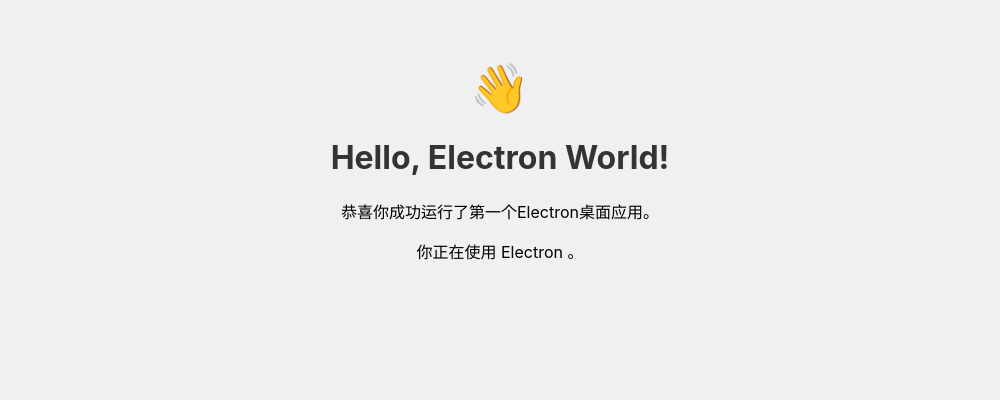
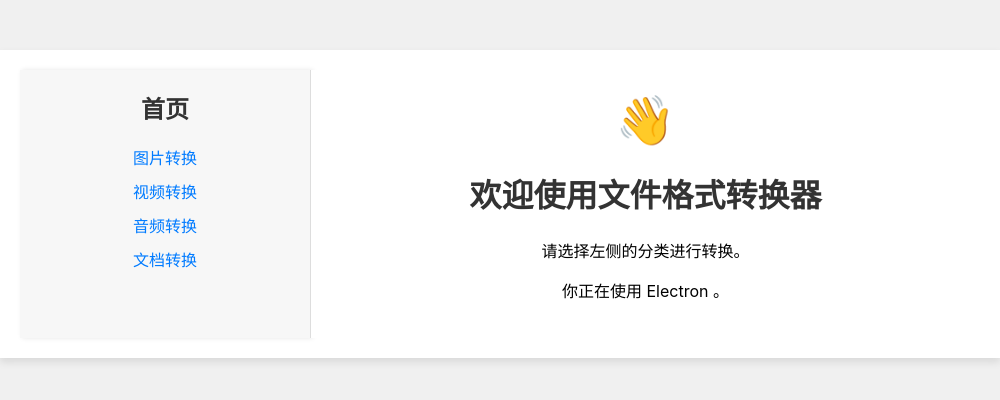
Before and after one commit to leowmx1/FormatTransformer, an Electron app: page index.html in a window 1000 px wide. Drawn offline with Linux system fonts and the light colour scheme.

Commit message:
Design UI

```diff
--- a/index.html
+++ b/index.html
@@ -1,8 +1,10 @@
 <!DOCTYPE html>
-<html>
+<html lang="zh-CN">
 <head>
     <meta charset="UTF-8">
-    <title>我的第一个Electron应用</title>
+    <meta name="viewport" content="width=device-width, initial-scale=1.0">
+    <title>文件格式转换器</title>
+    <link rel="stylesheet" href="styles.css">
     <style>
         body {
             font-family: -apple-system, BlinkMacSystemFont, 'Segoe UI', Roboto, sans-serif;
@@ -17,13 +19,63 @@
             font-size: 48px;
             margin-bottom: 20px;
         }
+        .container {
+            display: flex;
+            max-width: 1200px;
+            margin: 0 auto;
+            padding: 20px;
+            background-color: #fff;
+            box-shadow: 0 4px 8px rgba(0, 0, 0, 0.1);
+        }
+        .sidebar {
+            flex: 0 0 250px;
+            padding: 20px;
+            background-color: #f7f7f7;
+            border-right: 1px solid #ddd;
+        }
+        .sidebar h2 {
+            font-size: 24px;
+            margin-bottom: 20px;
+            color: #333;
+        }
+        .sidebar ul {
+            list-style: none;
+            padding: 0;
+        }
+        .sidebar ul li {
+            margin-bottom: 10px;
+        }
+        .sidebar ul li a {
+            text-decoration: none;
+            color: #007bff;
+        }
+        .sidebar ul li a:hover {
+            text-decoration: underline;
+        }
+        .main-content {
+            flex: 1;
+            padding: 20px;
+        }
     </style>
 </head>
 <body>
-    <div class="logo">👋</div>
-    <h1>Hello, Electron World!</h1>
-    <p>恭喜你成功运行了第一个Electron桌面应用。</p>
-    <p>你正在使用 Electron <span id="electron-version"></span>。</p>
+    <div class="container">
+        <aside class="sidebar">
+            <h2>首页</h2>
+            <ul>
+                <li><a href="#images">图片转换</a></li>
+                <li><a href="#videos">视频转换</a></li>
+                <li><a href="#audio">音频转换</a></li>
+                <li><a href="#documents">文档转换</a></li>
+            </ul>
+        </aside>
+        <main class="main-content">
+            <div class="logo">👋</div>
+            <h1>欢迎使用文件格式转换器</h1>
+            <p>请选择左侧的分类进行转换。</p>
+            <p>你正在使用 Electron <span id="electron-version"></span>。</p>
+        </main>
+    </div>
     <script>
         // 在渲染进程中安全地显示Electron版本
         window.addEventListener('DOMContentLoaded', () => {
--- a/package.json
+++ b/package.json
@@ -1,7 +1,7 @@
 {
-  "name": "testapp",
+  "name": "formattransformer",
   "version": "1.0.0",
-  "description": "The first app made by Electron.",
+  "description": "A file format transformer built with Electron.",
   "main": "index.js",
   "scripts": {
     "test": "echo \"Error: no test specified\" && exit 1",
--- /dev/null
+++ b/styles.css
@@ -0,0 +1,41 @@
+body {
+    font-family: Arial, sans-serif;
+    margin: 0;
+    padding: 0;
+    background-color: #f4f4f4;
+}
+
+.container {
+    display: flex;
+}
+
+.sidebar {
+    width: 250px;
+    background-color: #fff;
+    padding: 20px;
+    box-shadow: 2px 0 5px rgba(0, 0, 0, 0.1);
+}
+
+.sidebar h2 {
+    margin-top: 0;
+}
+
+.sidebar ul {
+    list-style-type: none;
+    padding: 0;
+}
+
+.sidebar ul li {
+    margin: 10px 0;
+}
+
+.sidebar ul li a {
+    text-decoration: none;
+    color: #333;
+}
+
+.main-content {
+    flex: 1;
+    padding: 20px;
+    background-color: #fff;
+}
```
Also changed, not shown: index.js (+18 -2 lines), 1 other file.
